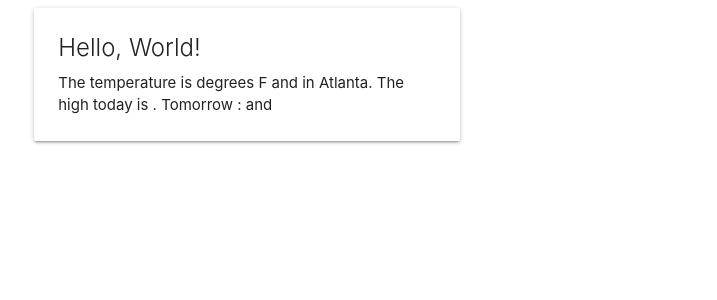
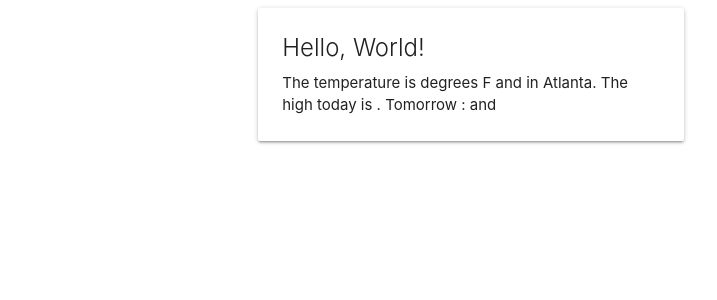
Before and after one commit to rrodwell/PythonWeatherApp, a Django app: page / in a window 1280 px wide. Shown: the top 300 px of the page, without its empty margins (169-886 px from the left). Run offline with Django 3.2, Linux system fonts and the light colour scheme; tables that the repository leaves empty hold one stand-in row (values such as "Sample post"); a database or web service that is not in the repository returns one stand-in record (values such as "Sample title"); data that the repository does not hold is empty; some libraries are stand-ins or nearby versions.

Commit message:
centering weather card

```diff
--- a/WeatherApp/templates/WeatherApi/index.html
+++ b/WeatherApp/templates/WeatherApi/index.html
@@ -18,7 +18,7 @@
 <body>
     <div class='container'>
         <div class='row'>
-            <div class='col s12 m6'>
+            <div class='col s12 m6 offset-m3'>
                 <div class='card'>
                     <div class='card-content'>
                         <span class="card-title">Hello, World!</span>
```
